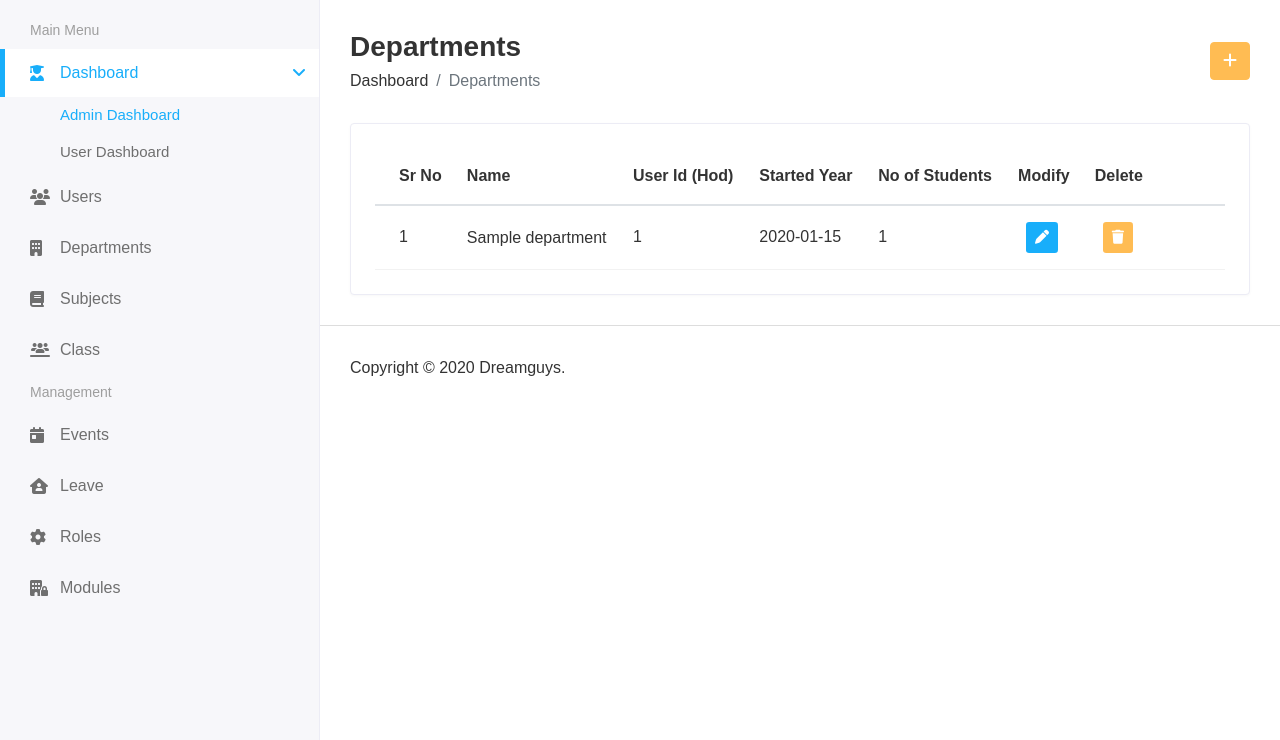
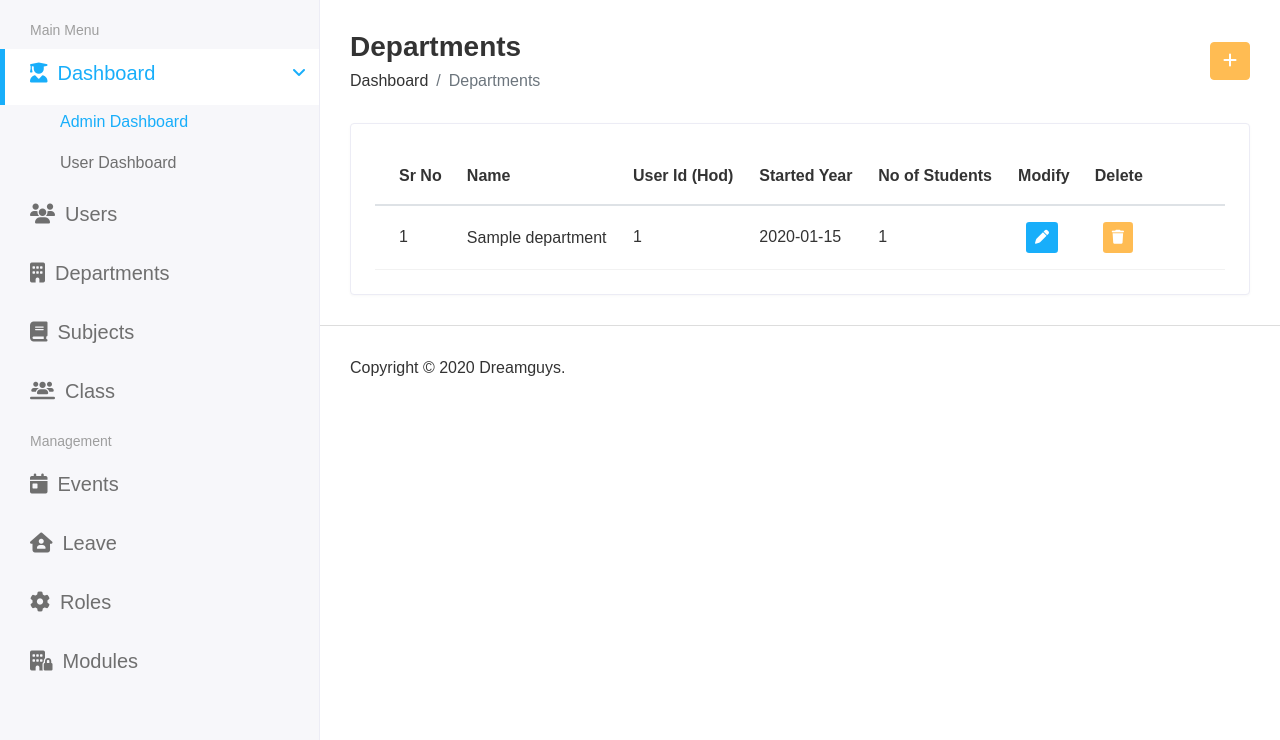
Before and after one commit to piyushparmar911/EduSync, a PHP site: page /pages/department/departments-list.php in a window 1280 px wide. Shown: the part 60-800 px from the top of the page. Run offline with PHP 8.4, Linux system fonts and the light colour scheme; tables that the repository leaves empty hold one stand-in row (values such as "Sample post").

Commit message:
sidebar page updated

```diff
--- a/includes/sidebar.php
+++ b/includes/sidebar.php
@@ -8,23 +8,23 @@
                         <span>Main Menu</span>
                      </li>
                      <li class="submenu active">
-                        <a href="#"><i class="fas fa-user-graduate"></i> <span> Dashboard</span> <span class="menu-arrow"></span></a>
+                        <a href="#"><h5 class="fas fa-user-graduate"></h5> <span> <h5>Dashboard</h5></span> <span class="menu-arrow"></span></a>
                         <ul>
-                           <li><a href="<?=urlOf("index.php")?>" class="active" accesskey="a">Admin Dashboard</a></li>
-                           <li><a href="<?=urlOf("pages/users/user-dashboard.php")?>">User Dashboard</a></li>
+                           <li><a href="<?=urlOf("index.php")?>" class="active" accesskey="a"><h6>Admin Dashboard</h6></a></li>
+                           <li><a href="<?=urlOf("pages/users/user-dashboard.php")?>"><h6>User Dashboard</h6></a></li>
                         </ul>
 
                      <li class="users">
-                        <a href="<?=urlOf("pages/users/user-list.php")?>" accesskey="u"><i class="fas fa-users"></i> <span> Users</span></a>
+                        <a href="<?=urlOf("pages/users/user-list.php")?>" accesskey="u"><h5 class="fas fa-users"></h5> <span><h5>Users</h5></span></a>
                      </li>
                      <li class="Departments">
-                        <a href="<?=urlOf("pages/department/departments-list.php")?>" accesskey="p"><i class="fas fa-building"></i><span>Departments </span></a>
+                        <a href="<?=urlOf("pages/department/departments-list.php")?>" accesskey="p"><h5 class="fas fa-building"></h5><span><h5>Departments</h5> </span></a>
                      </li>
                      <li class="Subjects">
-                        <a href="<?=urlOf("pages/subjects/subjects-list.php")?>" accesskey="s"><i class="fas fa-book"></i> <span>Subjects</span> </a>
+                        <a href="<?=urlOf("pages/subjects/subjects-list.php")?>" accesskey="s"><h5 class="fas fa-book"></h5> <span><h5>Subjects</h5></span> </a>
                      </li>
                      <li class="class">
-                        <a href="<?=urlOf("pages/class/class-list.php")?>" accesskey="c"><i class="fas fa-users-line "></i><span>Class</span></a>
+                        <a href="<?=urlOf("pages/class/class-list.php")?>" accesskey="c"><h5 class="fas fa-users-line "></h5><span><h5>Class</h5></span></a>
                      </li>
 
 
@@ -32,19 +32,19 @@
                         <span>Management</span>
                      </li>
                      <li class="event">
-                        <a href="<?=urlOf("pages/events/events.php")?>" accesskey="v"><i class="fas fa-calendar-day"></i><span> Events</span></a>
+                        <a href="<?=urlOf("pages/events/events.php")?>" accesskey="v"><h5 class="fas fa-calendar-day"></h5><span> <h5>Events</h5></span></a>
 
                      </li>
                      <li class="leave">
-                        <a href="<?=urlOf("pages/leave/leave-list.php")?>" accesskey="l"><i class="fas fa-house-user"></i> <span> Leave</span></a>
+                        <a href="<?=urlOf("pages/leave/leave-list.php")?>" accesskey="l"><h5 class="fas fa-house-user"></h5> <span><h5>Leave</h5> </span></a>
 
                      </li>
                      <li class="Roles">
-                        <a href="<?=urlOf("pages/roles/roles-list.php")?>" accesskey="r"><i class="fas fa-gear"></i> <span> Roles</span></a>
+                        <a href="<?=urlOf("pages/roles/roles-list.php")?>" accesskey="r"><h5 class="fas fa-gear"></h5> <span><h5> Roles</h5></span></a>
                      </li>
 
                      <li class="module">
-                        <a href="<?=urlOf("pages/modules/modules-list.php")?>" accesskey="m"><i class="fas fa-building-lock"></i> <span>Modules</span></a>
+                        <a href="<?=urlOf("pages/modules/modules-list.php")?>" accesskey="m"><h5 class="fas fa-building-lock"></h5> <span><h5>Modules</h5></span></a>
                      </li>
 
                      </li>
```
